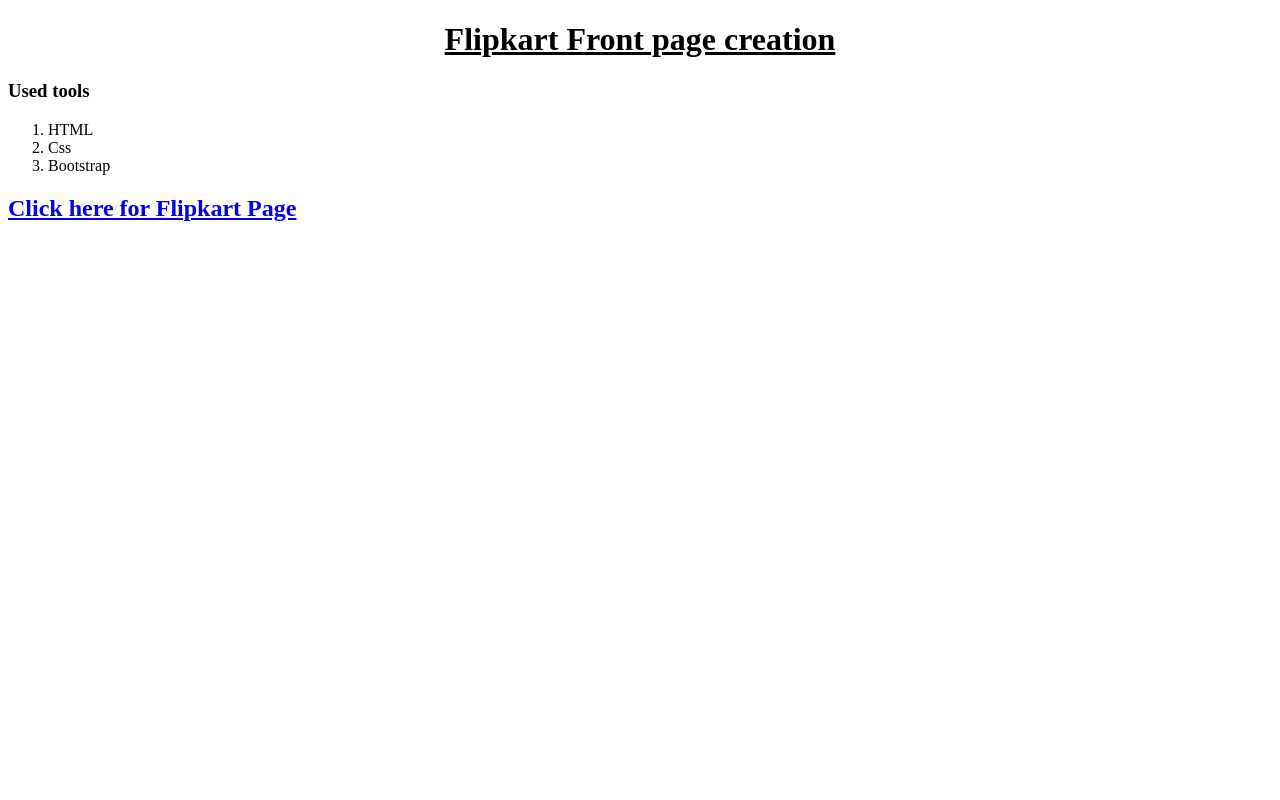
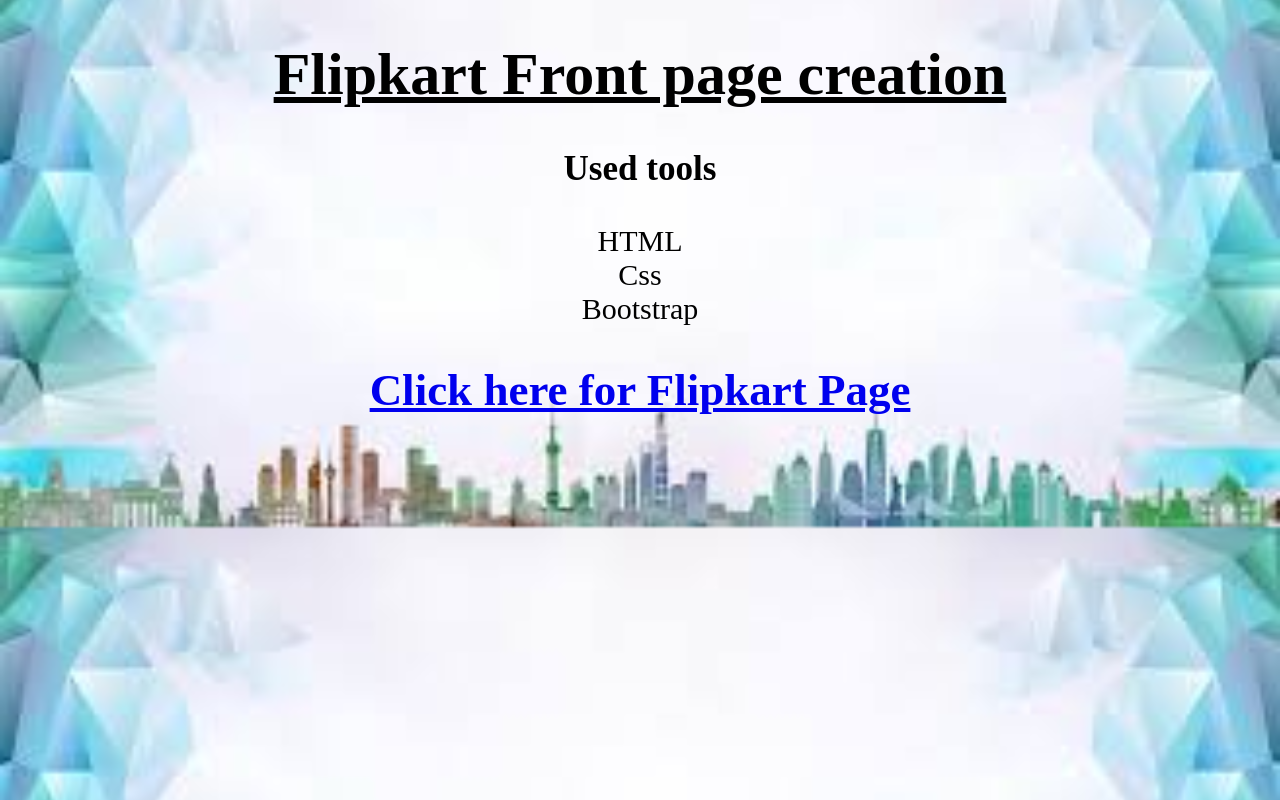
Before and after one commit to theju1997/Flipkart-front-page, a plain HTML site: page index.html in a window 1280 px wide. Drawn offline with Linux system fonts and the light colour scheme.

Commit message:
Flipkart creation

```diff
--- a/index.html
+++ b/index.html
@@ -4,15 +4,27 @@
     <meta charset="UTF-8">
     <meta name="viewport" content="width=<device-width>, initial-scale=1.0">
     <title>Document</title>
+    <style>
+        body{
+
+            background-image: url(./bgimg.jpg);
+              background-position: center;
+              background-size: cover;
+              font-size: 30px;
+
+        }
+    </style>
 </head>
 <body>
-    <center><u><h1>Flipkart Front page creation</h1></u></center>
-    <h3>Used tools</h3>
-    <ol>
-        <li>HTML</li>
-        <li>Css</li>
-        <li>Bootstrap</li>
-    </ol>
-    <h2><a href="./Flipkart/Flipkart.html">Click here for Flipkart Page</a></h2>
+    <center><u><h1>Flipkart Front page creation</h1></u>
+
+    <center>
+
+        <h3>Used tools</h3>
+        HTML<br>
+        Css<br>
+        Bootstrap<br>
+    </center>
+    <h2><a href="./Flipkart/Flipkart.html">Click here for Flipkart Page</a></h2></center>
 </body>
 </html>
```
Also changed, not shown: bgimg.jpg (added).
